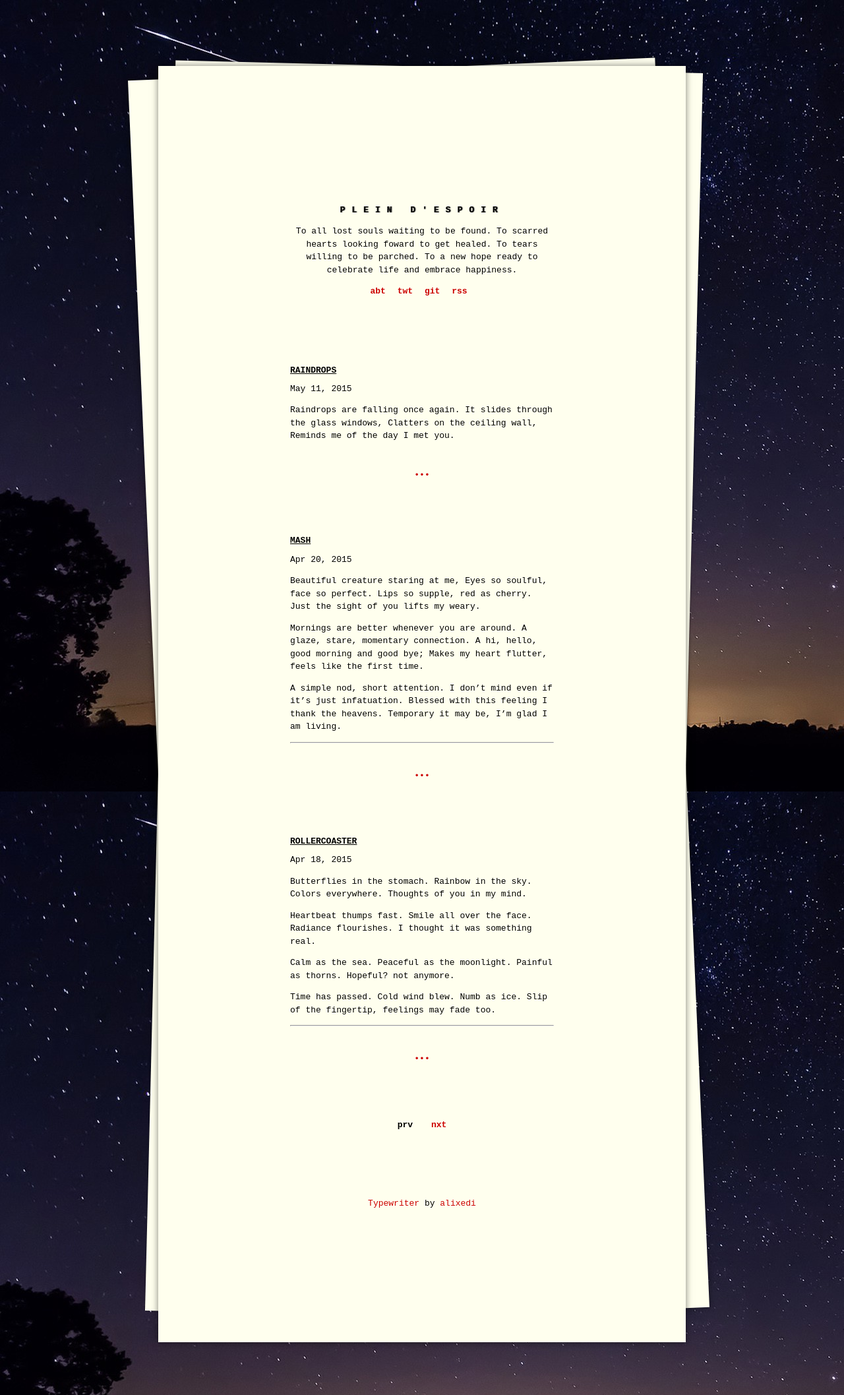
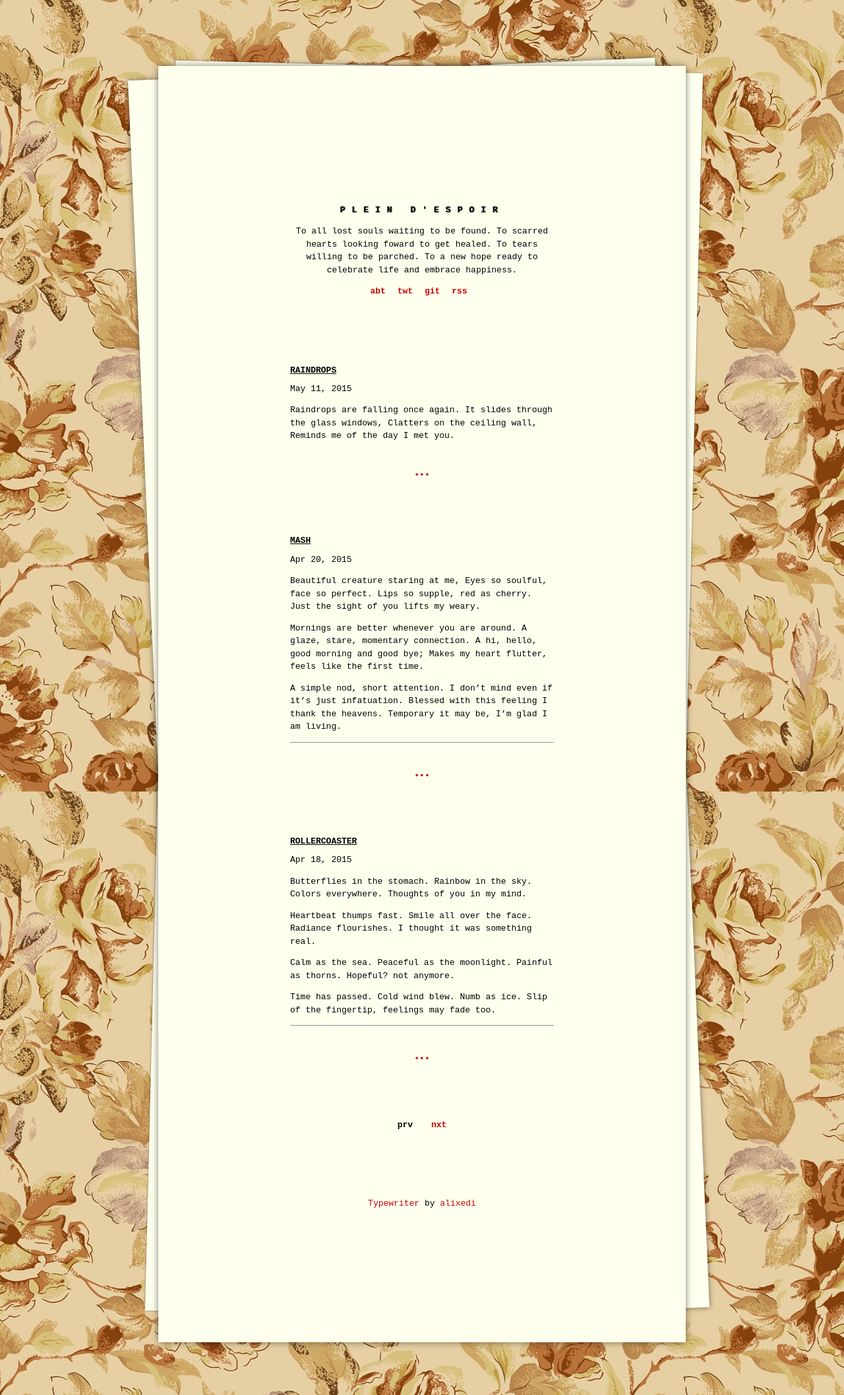
Before and after one commit to cham26/cham26.github.io, a Jekyll site: the page built from index.html, in a window 1280 px wide. Shown: the whole page at 66% size. Built offline with Jekyll 4.4.1, drawn with Linux system fonts in a browser that asks for light colours; the list of posts is cut into pages by our own code.

Commit message:
naughty cham

```diff
--- a/css/main.css
+++ b/css/main.css
@@ -2,7 +2,7 @@ body {
   font-family: monospace;
   line-height:150%;
   margin: 80px 0px;
-  background: url("../images/6809551-shooting-stars-wallpaper.jpg")
+  background: url("../images/6814633-vintage-flower-pattern-wallpaper.jpg")
 }
 
 .container {
```
Also changed, not shown: images/6809551-shooting-stars-wallpaper.jpg (deleted), images/6814633-vintage-flower-pattern-wallpaper.jpg (added).
